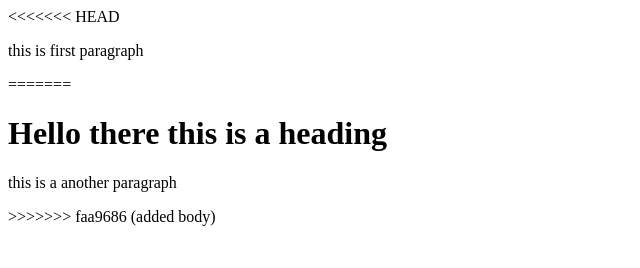
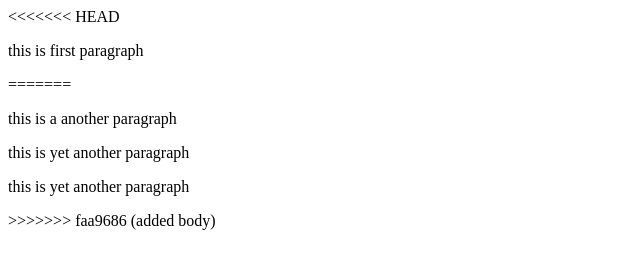
Before and after one commit to damolabolaji/learninggit, a plain HTML site: page index.html in a window 1280 px wide. Shown: the whole page, without its empty margins (0-640 px from the left). Drawn offline with Linux system fonts and the light colour scheme.

Commit message:
added paragraph

```diff
--- a/index.html
+++ b/index.html
@@ -22,8 +22,10 @@
     <title>Document</title>
 </head>
 <body>
-	<h1>Hello there this is a heading</h1>
-	<p>this is a another paragraph</p>
+    <p>this is a another paragraph</p>
+    <p>this is yet another paragraph</p>
+	<p>this is yet another paragraph</p>
+
 </body>
 </html>
 >>>>>>> faa9686 (added body)
```
